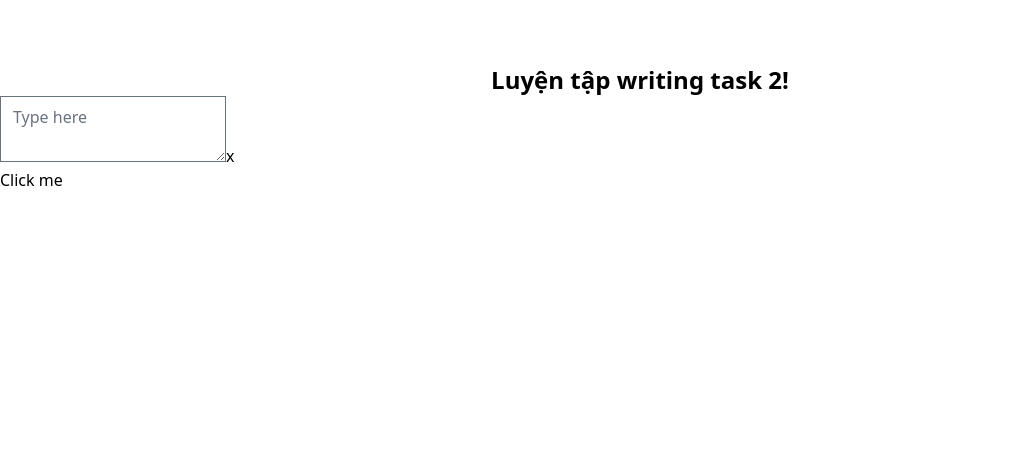
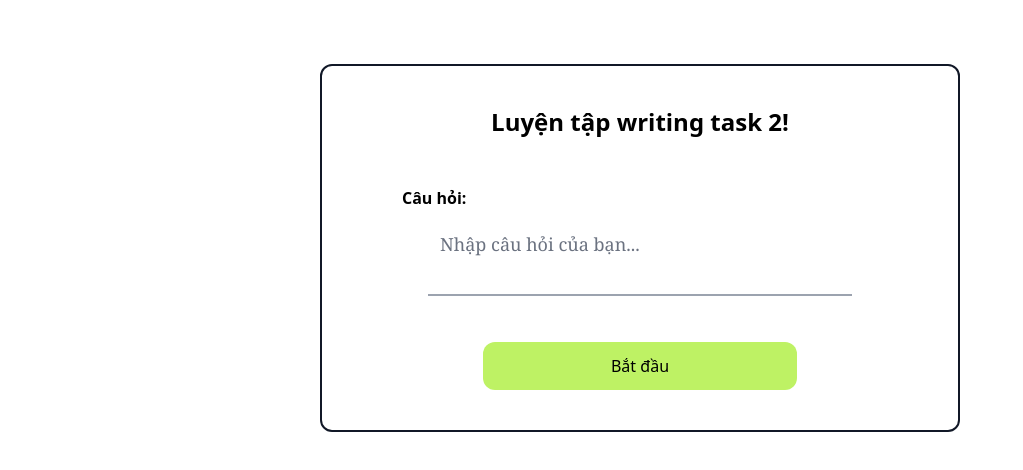
Before and after one commit to abelwi/learn_vue, a Vue app in the folder vue-project/: page / in a window 1280 px wide. Shown: the top 470 px of the page, without its empty margins (0-1023 px from the left). Built offline with nearby package versions, Linux system fonts and the light colour scheme.

Commit message:
learn vue

```diff
--- a/vue-project/index.html
+++ b/vue-project/index.html
@@ -4,7 +4,7 @@
     <meta charset="UTF-8">
     <link rel="icon" href="/favicon.ico">
     <meta name="viewport" content="width=device-width, initial-scale=1.0">
-    <title>Vite App</title>
+    <title>Luyện writing task 2</title>
   </head>
   <body>
     <div id="app"></div>
--- a/vue-project/src/App.vue
+++ b/vue-project/src/App.vue
@@ -1,11 +1,19 @@
 <template>
-  <h1 class="mt-16 text-2xl font-semibold text-center">Luyện tập writing task 2!</h1>
-  <div id="box">
-      <div id="type_text">
-      <textarea v-model="text" @input="adjustHeight" required placeholder="Type here"></textarea>
-      <button id="clear_button">x</button>
+  <div class="flex justify-center items-center">
+    <div class="text-center py-10 mt-16 w-1/2 border-2 border-gray-900 rounded-xl" id="box">
+      <h1 class="text-2xl font-semibold text-center">Luyện tập writing task 2!</h1>
+      <p class="mt-12 mb-3 text-left ml-20 font-semibold">Câu hỏi:</p>
+      <div class="mb-10" id="type_text">
+        <textarea
+          class="w-2/3 text-lg border-b-2 border-gray-400 focus:border-black focus:outline-none font-serif"
+          v-model="text"
+          @input="adjustHeight"
+          required
+          placeholder="Nhập câu hỏi của bạn..."
+        ></textarea>
       </div>
-      <button id="test">Click me</button>
+      <button class="bg-lime-300 px-32 py-3 rounded-xl" id="test">Bắt đầu</button>
+    </div>
   </div>
 </template>
 
@@ -22,6 +30,19 @@ export default {
       textarea.style.height = 'auto';
       textarea.style.height = textarea.scrollHeight + 'px';
     }
-  }
+  },
 };
 </script>
+
+<style scoped>
+  textarea {
+    outline: none;
+    border-top: none;
+    border-left: none;
+    border-right: none;
+    resize: none;
+  }
+  textarea:focus {
+    box-shadow: none;
+  }
+</style>
```
Also changed, not shown: 1 other file (tests, documents, lock files or other folders).
